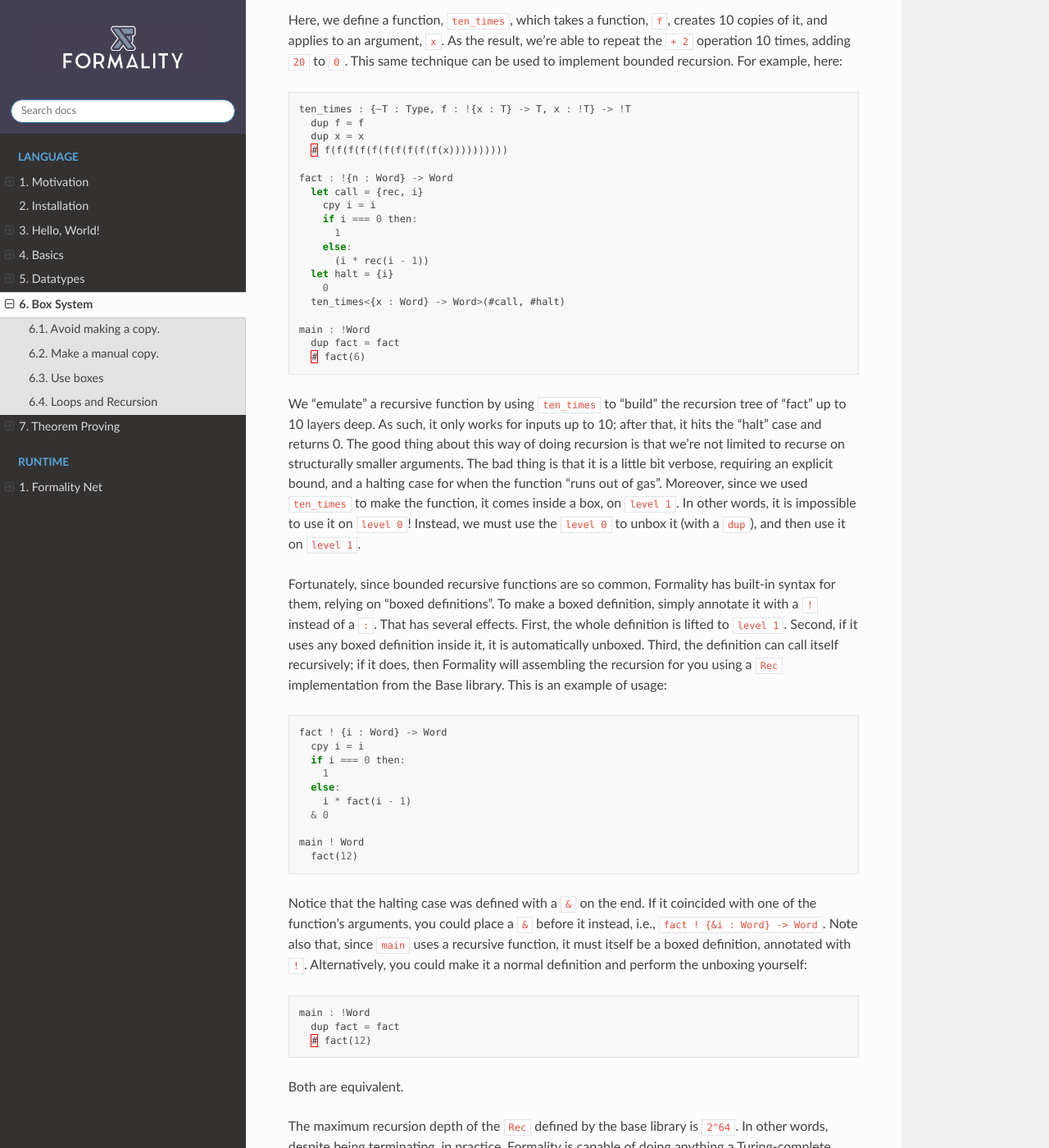
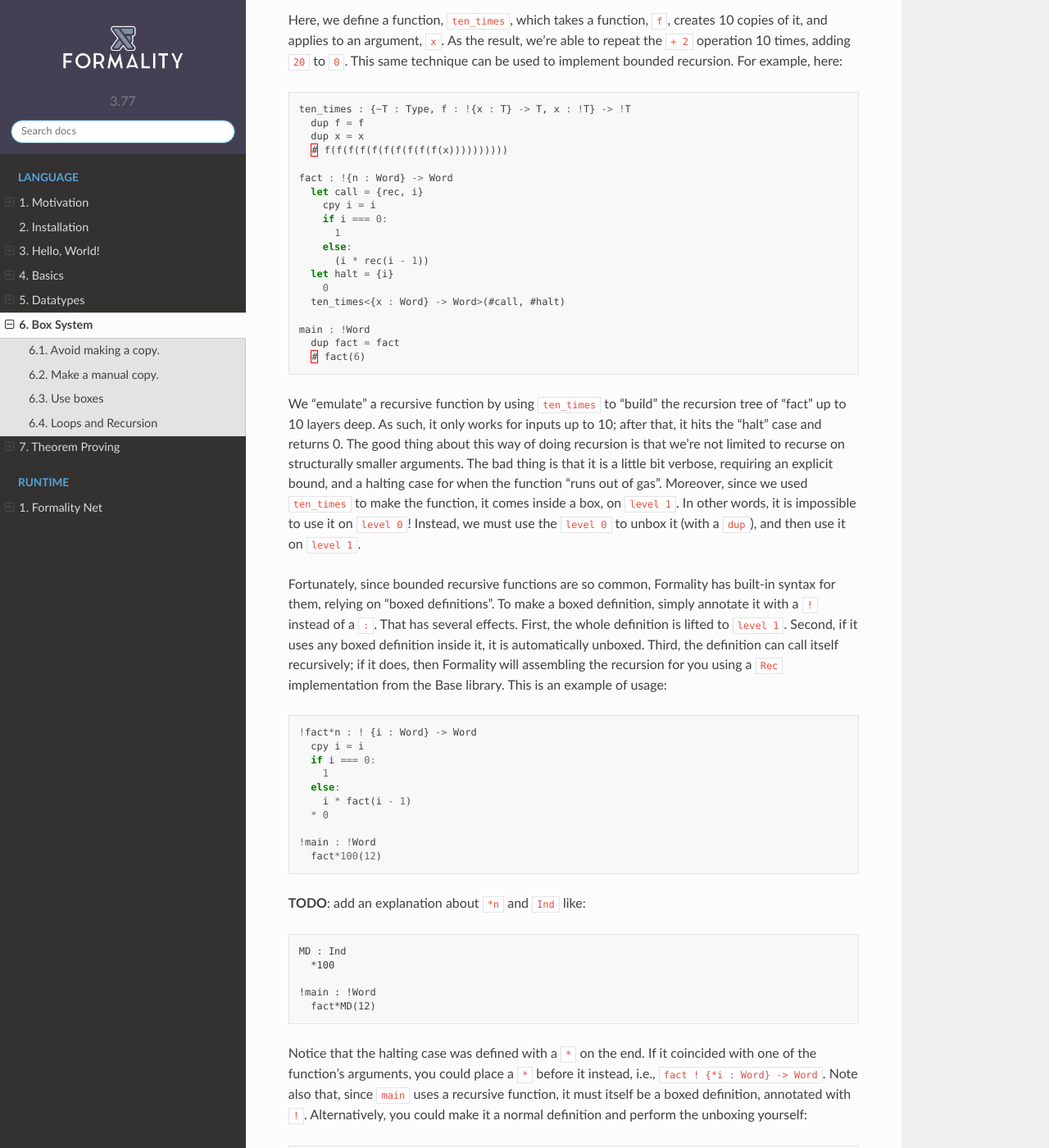
Before and after one commit to Soonad/docs.formality-lang.org, a Sphinx documentation site: the page built from docs/source/language/Boxes.md, in a window 1280 px wide and 1400 px high, scrolled down 3631 px. Shown: the whole window at 82% size. Built offline with Sphinx 7.4.7 and the Read the Docs theme 2.0.0, drawn with Linux system fonts in a browser that asks for light colours; pages that are not in the unit, such as notebooks, are missing from menus.

Commit message:
[Issue-7] Update v3.77

````diff
--- a/docs/source/conf.py
+++ b/docs/source/conf.py
@@ -24,9 +24,9 @@ copyright = u'2019, Ethereum Foundation and Sunshine Cybernetics'
 author = u'Sunshine Cybernetics'
 
 # The short X.Y version
-version = u''
+version = u'3.77'
 # The full version, including alpha/beta/rc tags
-release = u'0.1.0'
+release = u'0.3.77'
 
 
 # -- General configuration ---------------------------------------------------
--- a/docs/source/language/Boxes.md
+++ b/docs/source/language/Boxes.md
@@ -12,7 +12,7 @@ main : Word
 
 If we try, we get an error:
 
-```javascript
+```shell
 Lambda variable `x` used more than once in:
 {x} => (x * x)
 ```
@@ -165,7 +165,7 @@ ten_times : {~T : Type, f : !{x : T} -> T, x : !T} -> !T
 fact : !{n : Word} -> Word
   let call = {rec, i}
     cpy i = i
-    if i === 0 then:
+    if i === 0:
       1
     else:
       (i * rec(i - 1))
@@ -183,24 +183,33 @@ We "emulate" a recursive function by using `ten_times` to "build" the recursion
 Fortunately, since bounded recursive functions are so common, Formality has built-in syntax for them, relying on "boxed definitions". To make a boxed definition, simply annotate it with a `!` instead of a `:`. That has several effects. First, the whole definition is lifted to `level 1`. Second, if it uses any boxed definition inside it, it is automatically unboxed. Third, the definition can call itself recursively; if it does, then Formality will assembling the recursion for you using a `Rec` implementation from the Base library. This is an example of usage:
 
 ```javascript
-fact ! {i : Word} -> Word
+!fact*n : ! {i : Word} -> Word
   cpy i = i
-  if i === 0 then:
+  if i === 0:
     1
   else:
     i * fact(i - 1)
-  & 0
+  * 0
 
-main ! Word
-  fact(12)
+!main : !Word
+  fact*100(12)
 ```
 
-Notice that the halting case was defined with a `&` on the end. If it coincided with one of the function's arguments, you could place a `&` before it instead, i.e., `fact ! {&i : Word} -> Word`. Note also that, since `main` uses a recursive function, it must itself be a boxed definition, annotated with `!`. Alternatively, you could make it a normal definition and perform the unboxing yourself:
+**TODO**: add an explanation about `*n` and `Ind` like:
+```
+MD : Ind
+  *100
+
+!main : !Word
+  fact*MD(12)
+```
+
+Notice that the halting case was defined with a `*` on the end. If it coincided with one of the function's arguments, you could place a `*` before it instead, i.e., `fact ! {*i : Word} -> Word`. Note also that, since `main` uses a recursive function, it must itself be a boxed definition, annotated with `!`. Alternatively, you could make it a normal definition and perform the unboxing yourself:
 
 ```javascript
 main : !Word
   dup fact = fact
-  # fact(12)
+  # fact*100(12)
 ```
 
 Both are equivalent.
````
Also changed, not shown: docs/source/language/Hello,-world!.md (+5 -5 lines), docs/source/language/Motivation.md (+4 -1 lines), docs/source/language/Theorem-Proving.md (+15 -15 lines).
